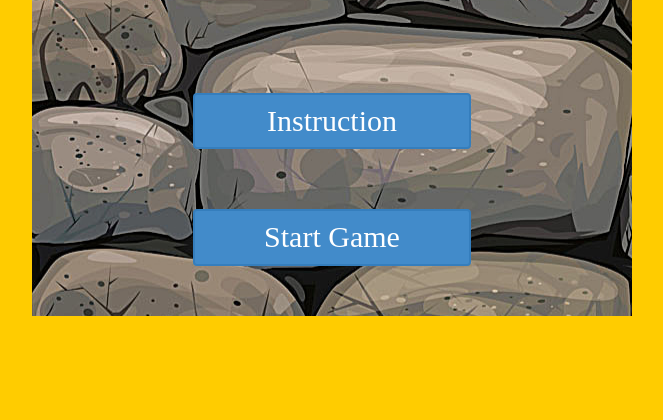
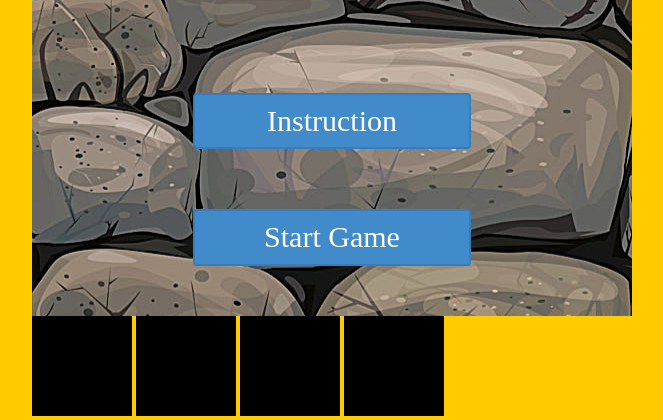
Before and after one commit to nelsonGuo/awesome-game-project-, a PHP site: page / in a window 1280 px wide. Shown: the part 453-873 px from the top of the page, without its empty margins (308-971 px from the left). Before the commit the page ends 769 px from the top, so only its background shows below. Run offline with PHP 8.4, Linux system fonts and the light colour scheme; some libraries are stand-ins or nearby versions.

Commit message:
canvassequence

```diff
--- a/index.html
+++ b/index.html
@@ -4,17 +4,12 @@
     	<meta charset="UTF-8">
     	<title>Escape game</title>
     	<link rel="stylesheet" type="text/css" href="style.css">
-
     	<script type="text/javascript" src="jquery-1.11.0.js"></script>
     	<script type="text/javascript" src="main.js"></script>
     	<script type="text/javascript" src="game.js"></script>
-
 	</head>
-
 	<body>
-
 		<div id="gameSpace">
-
 			<div id="startPage">
 				<h1>Escape Sequence</h1>
 				<div id="instruction">
@@ -29,8 +24,12 @@
 				<a class="btn btn-primary btn-lg" id="ins" onclick="ins()" /> Instruction </a>
 				<a class="btn btn-primary btn-lg" id="start1" onclick="start()"> Start Game </a>
 			</div>
-
-
+			<div id="sequence1">
+				<canvas id="position0" class="seqgrid"></canvas>
+				<canvas id="position1" class="seqgrid"></canvas>
+				<canvas id="position2" class="seqgrid"></canvas>
+				<canvas id="position3" class="seqgrid"></canvas>
+			</div>
 			<div id="grid-container">
 				<canvas class = "map" id="grid-0-0"></canvas>
 				<canvas class = "map" id="grid-0-1"></canvas>
--- a/main.js
+++ b/main.js
@@ -2,13 +2,10 @@
 function start(){
 	document.getElementById("startPage").style.display = "none";
 	document.getElementById("grid-container").style.display = "block";
-
 }
-
 function ins(){
 	document.getElementById("instruction").style.display = "block";
 }
-
 function HomePage() {
     document.getElementById("instruction").style.display = "none";
 
--- a/style.css
+++ b/style.css
@@ -1,17 +1,13 @@
 body {
-
 	margin-top: 30px;
 	padding: 0;
     background-color:#fc0;
-
 }
-
 #gameSpace{
 	margin:auto;
 	max-width:600px;
 	max-height:600px;
 }
-
 #startPage{
     padding: 50px;
     font-size: 20px;
@@ -19,18 +15,13 @@ body {
     text-align: center;
     color: #fff;
 }
-
 #startPage h1 {
     padding-top:30px;
     font-size: 4em;
     margin: .67em 0;
     margin-bottom: 2.5em;
-
 }
-
-
 #instruction{
-
     position: fixed;
     display: none;
     background-color: green;
@@ -40,25 +31,18 @@ body {
     left:0;
     bottom: 0;
     right:0;
-
-
 }
-
 #screen{
     display: none;
 	background-color:green;
     width: 600px;
     height: 700px;;
-
-
 }
-
 #startPage .btn {
     margin-top: 2em;
     width: 50%;
     max-width: 260px;
     border-color: #357ebd;
-
 }
 .btn-primary {
     color: #fff;
@@ -71,7 +55,6 @@ body {
     line-height: 1.33;
     border-radius: 6px;
 }
-
 .btn {
     display: block;
     margin: auto;
@@ -107,22 +90,24 @@ a {
     margin: 50px auto;
     background-color: white;
     border-radius: 10px;
-
     border: 2px solid transparent;
     border-color: white;
     display: none;
 }
-
 .map{
     height: 150px;
     width: 150px;
     border-radius: 6px;
     background-image: url('background.jpg');
+}
+#sequence1{
 
 }
-
-
-
+.seqgrid{
+    width: 100px;
+    height: 100px;
+    background-color: black;
+}
 /*button的css*/
 /*.start1{
 				background: url("Start_btn.png") repeat scroll 0% 0% transparent;
```
